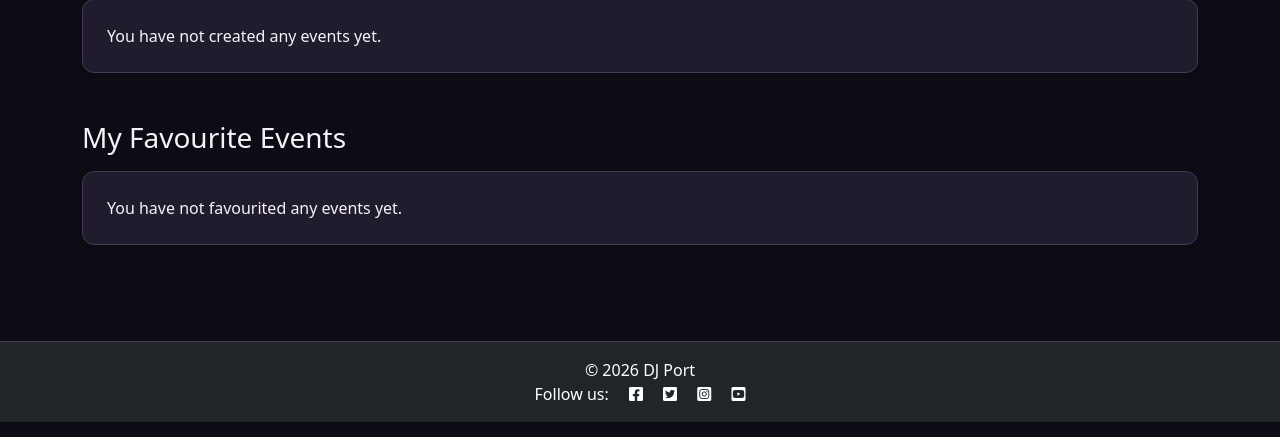
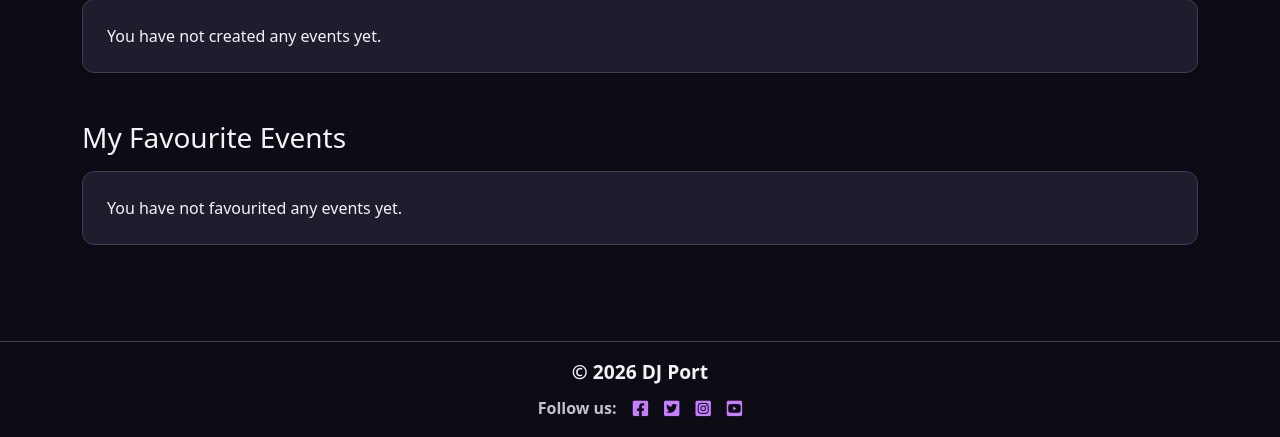
Before and after one commit to skb399/DJPort, a Django app: page /dashboard/ in a window 1280 px wide. Shown: the part 884-1321 px from the top of the page. Run offline with Django 5.2, Linux system fonts and the light colour scheme; the visitor is signed in with stand-in values (Sample User, id 1); data that the repository does not hold is empty.

Commit message:
style footer and tidy up css

```diff
--- a/static/css/style.css
+++ b/static/css/style.css
@@ -476,3 +476,53 @@ label {
     transform: scale(1.05);
     filter: drop-shadow(0 0 8px rgba(155, 93, 229, 0.55));
 }
+
+/* Footer */
+
+.site-footer {
+    background-color: var(--bg-dark);
+    border-top: 1px solid var(--border);
+    color: var(--text-muted);
+    padding: 1rem 0;
+}
+
+.footer-brand {
+    color: var(--text-light);
+    font-size: 1.2rem;
+    font-weight: 600;
+    margin-bottom: 0.5rem;
+}
+
+.footer-socials {
+    display: flex;
+    justify-content: center;
+    align-items: center;
+    gap: 1rem;
+}
+
+.footer-socials a {
+    color: var(--purple-light);
+    font-size: 1.1rem;
+    text-decoration: none;
+    transition:
+        color 0.2s ease,
+        transform 0.2s ease;
+}
+
+.footer-socials a:hover {
+    color: var(--green);
+    transform: translateY(-2px);
+}
+
+.footer-socials a:focus {
+    color: var(--green);
+    outline: 2px solid var(--green);
+    outline-offset: 4px;
+    border-radius: 2px;
+}
+
+.footer-text {
+    color: var(--text-muted);
+    font-size: 0.9rem;
+    margin-bottom: 0.5rem;
+}
--- a/templates/base.html
+++ b/templates/base.html
@@ -174,17 +174,50 @@
       {% endif %} {% block content %} {% endblock content %}
     </main>
 
-    <!-- Footer -->
-    <footer class="footer mt-auto py-3 bg-dark">
-      <p class="m-0 text-center text-white">&copy; 2026 DJ Port</p>
 
-      <p class="m-0 text-center text-white">
-        Follow us:
-        <i class="fab fa-facebook-square ms-3"></i>
-        <i class="fab fa-twitter-square ms-3"></i>
-        <i class="fab fa-instagram-square ms-3"></i>
-        <i class="fab fa-youtube-square ms-3"></i>
-      </p>
+   <!-- Footer -->
+    <footer class="site-footer mt-auto">
+        <p class="footer-brand text-center">&copy; 2026 DJ Port</p>
+
+        <div class="footer-socials">
+            <span><strong>Follow us:</strong></span>
+
+            <a
+                href="https://www.facebook.com/"
+                target="_blank"
+                rel="noopener"
+                aria-label="Visit DJ Port on Facebook"
+            >
+                <i class="fab fa-facebook-square"></i>
+            </a>
+
+            <a
+                href="https://twitter.com/"
+                target="_blank"
+                rel="noopener"
+                aria-label="Visit DJ Port on Twitter"
+            >
+                <i class="fab fa-twitter-square"></i>
+            </a>
+
+            <a
+                href="https://www.instagram.com/"
+                target="_blank"
+                rel="noopener"
+                aria-label="Visit DJ Port on Instagram"
+            >
+                <i class="fab fa-instagram-square"></i>
+            </a>
+
+            <a
+                href="https://www.youtube.com/"
+                target="_blank"
+                rel="noopener"
+                aria-label="Visit DJ Port on YouTube"
+            >
+                <i class="fab fa-youtube-square"></i>
+            </a>
+        </div>
     </footer>
 
     <!-- Bootstrap JavaScript -->
```
